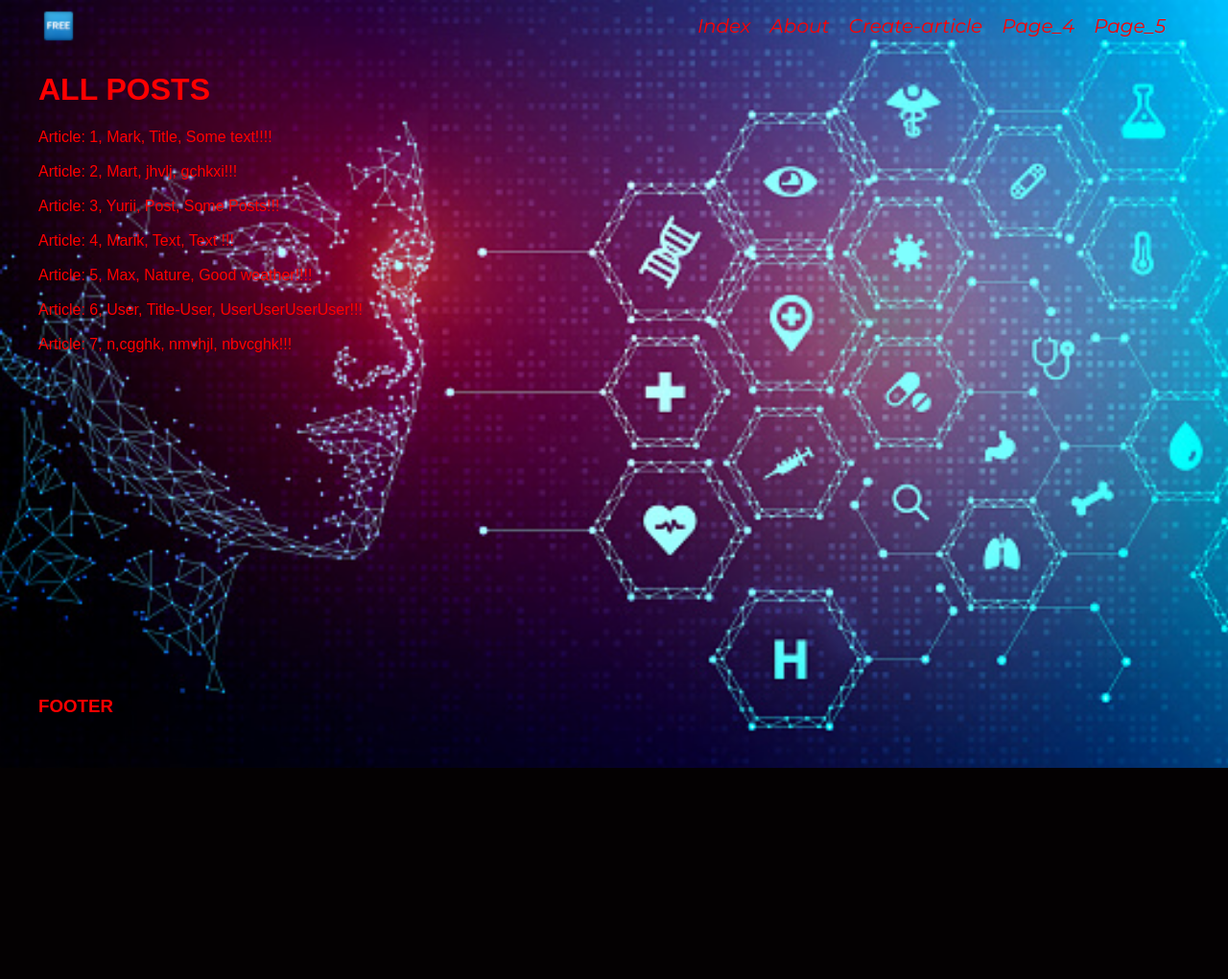
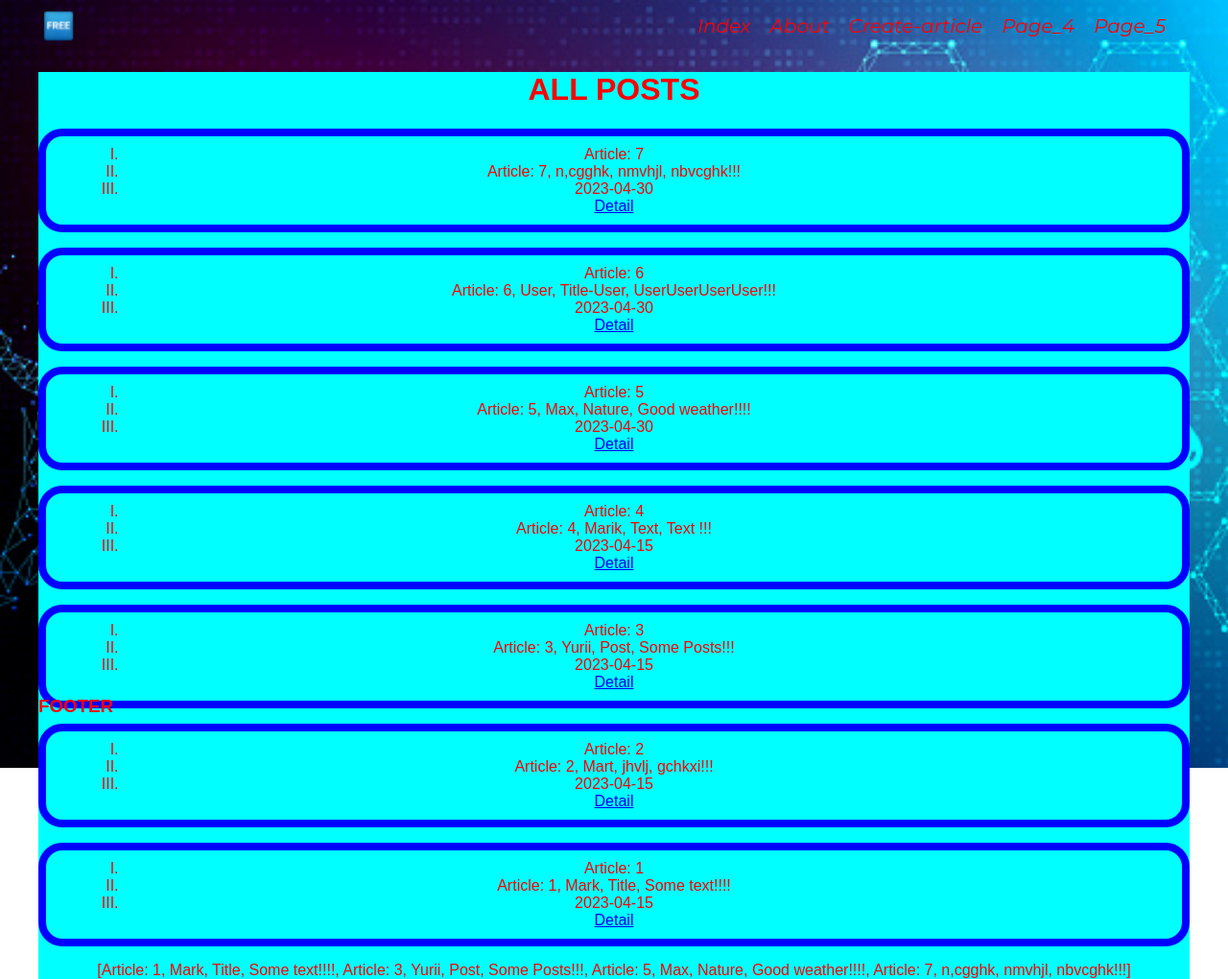
Before and after one commit to yuriiweblack/mini-blog, a Flask app: page /posts in a window 1280 px wide. Shown: the whole page at 96% size. Before the commit the page ends 800 px from the top, so only its background shows below. Run offline with Flask 3, Linux system fonts and the light colour scheme.

Commit message:
add detail article

```diff
--- a/main.py
+++ b/main.py
@@ -16,6 +16,9 @@ class Article(db.Model):
 
     def __repr__(self):
         return f"Article: {self.id}, {self.username}, {self.title}, {self.text}!!!"
+
+    def show_type(self):
+        return 'Our type Article'
 
 
 with app.app_context():
@@ -41,7 +44,7 @@ def create_article():
         text = request.form['text']
 
         article = Article(username=username, title=title, text=text)
-
+        # print(article.show_type())
         try:
             db.session.add(article)
             db.session.commit()
@@ -55,9 +58,15 @@ def create_article():
 
 @app.route('/posts')
 def posts():
-    article = Article.query.all()
+    article = Article.query.order_by(Article.date.desc()).all()
     return render_template('posts.html', articles=article)
 
+
+@app.route('/posts/<int:id>')
+def posts_detail(id):
+    article = Article.query.get(id)
+    print(article)
+    return render_template('posts_detail.html', article=article)
 
 @app.route('/user/<string:name>/<int:id>')
 def user(name, id):
--- a/static/css/style.css
+++ b/static/css/style.css
@@ -91,7 +91,6 @@ textarea{
     border-radius: 15px;
     padding: 15px;
     margin-bottom: 15px;
-
 }
 
 .send{
@@ -101,3 +100,14 @@ textarea{
 .form-title{
     margin: 0px;
 }
+
+.posts-list{
+    border: 8px solid blue;
+    border-radius: 25px;
+    padding: 10px 80px;
+}
+
+.posts{
+    background: aqua;
+    text-align: center;
+}
--- a/templates/posts.html
+++ b/templates/posts.html
@@ -5,8 +5,22 @@
 {% endblock %}
 
 {% block body %}
+
+<div class="posts">
     <h1>ALL POSTS</h1>
+
     {% for el in articles%}
-        {{el}} <br> <br>
+
+       <ol type="I" class="posts-list">
+            <li>Article: {{el.id}}</li>
+            <li>{{el}}</li>
+            <li>{{el.date.date()}}</li>
+            <a class="button" href="/posts/{{ el.id }}">Detail</a>
+        </ol>
+
     {% endfor%}
+
+
+    {{articles[::-2]}}
+</div>
 {% endblock %}
```
Also changed, not shown: templates/posts_detail.html (added, +19 -0 lines), instance/project.db.
